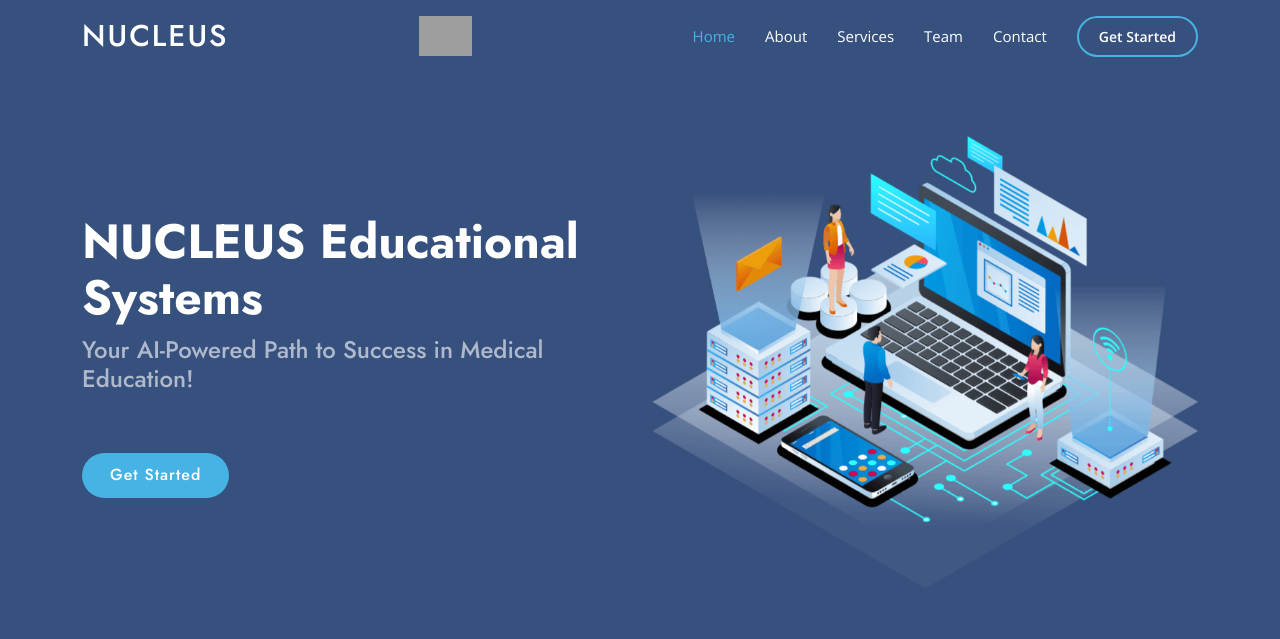
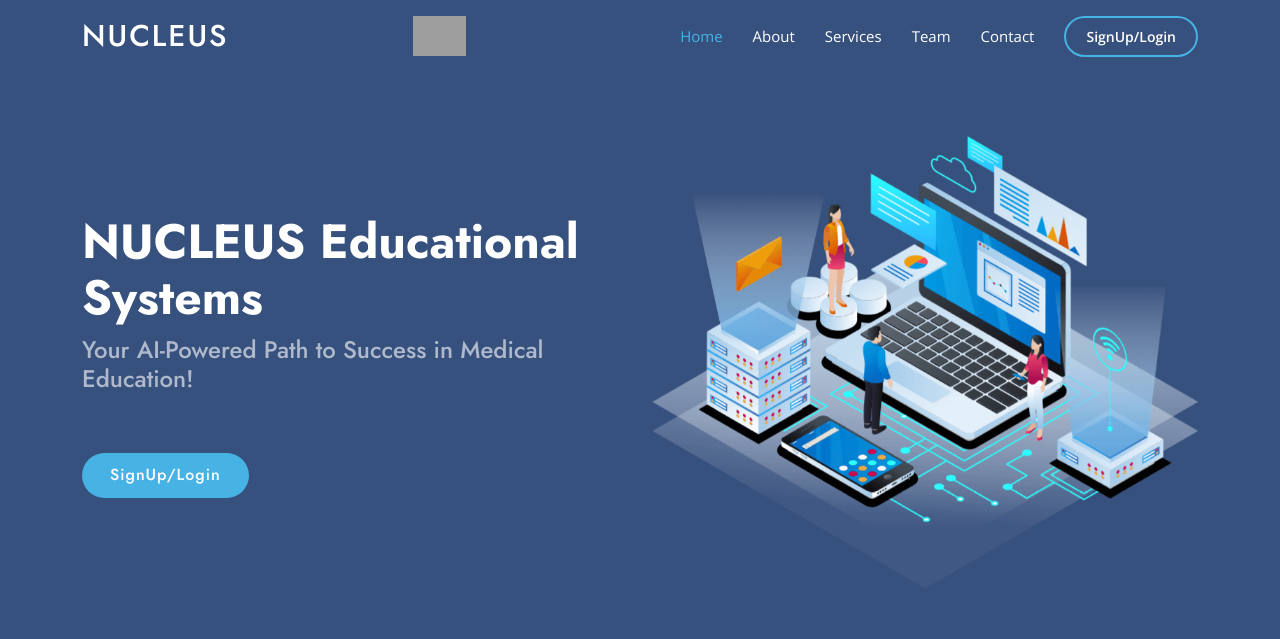
Before and after one commit to revathinarendra/NUCLEUS-VER, a Django app: page / in a window 1280 px wide. Shown: the top 639 px of the page. Run offline with Django 5.2, Linux system fonts and the light colour scheme; some libraries are stand-ins or nearby versions; grey boxes are pictures that could not be loaded.

Commit message:
getstarted changed to login

```diff
--- a/templates/index.html
+++ b/templates/index.html
@@ -40,7 +40,7 @@
 <li><a class="nav-link scrollto" href="#team">Team</a></li>
 <!--myself <li class="dropdown"><a href="#"><span>Drop Down</span> <i class="bi bi-chevron-down"></i></a> <ul> <li><a href="#">Drop Down 1</a></li> <li class="dropdown"><a href="#"><span>Deep Drop Down</span> <i class="bi bi-chevron-right"></i></a> <ul> <li><a href="#">Deep Drop Down 1</a></li> <li><a href="#">Deep Drop Down 2</a></li> <li><a href="#">Deep Drop Down 3</a></li> <li><a href="#">Deep Drop Down 4</a></li> <li><a href="#">Deep Drop Down 5</a></li> </ul> </li> <li><a href="#">Drop Down 2</a></li> <li><a href="#">Drop Down 3</a></li> <li><a href="#">Drop Down 4</a></li> </ul> </li> -->
 <li><a class="nav-link scrollto" href="#contact">Contact</a></li>
-<li><a class="getstarted scrollto" href="{% url 'login' %}">Get Started</a></li>
+<li><a class="getstarted scrollto" href="{% url 'login' %}">SignUp/Login</a></li>
 </ul> <i class="bi bi-list mobile-nav-toggle"></i> </nav>
 <!-- .navbar --> </div>
 </header>
@@ -55,7 +55,7 @@
 <h1>NUCLEUS Educational Systems</h1>
 <h2>Your AI-Powered Path to Success in Medical Education!</h2>
 <div class="d-flex justify-content-center justify-content-lg-start">
-<a href="{% url 'login' %}" class="btn-get-started scrollto">Get Started</a>
+<a href="{% url 'login' %}" class="btn-get-started scrollto">SignUp/Login</a>
 <!-- myself <a href="https://www.youtube.com/watch?v=jDDaplaOz7Q" class="glightbox btn-watch-video"><i class="bi bi-play-circle"></i><span>Watch Video</span></a> -->
 </div>
 </div>
```
